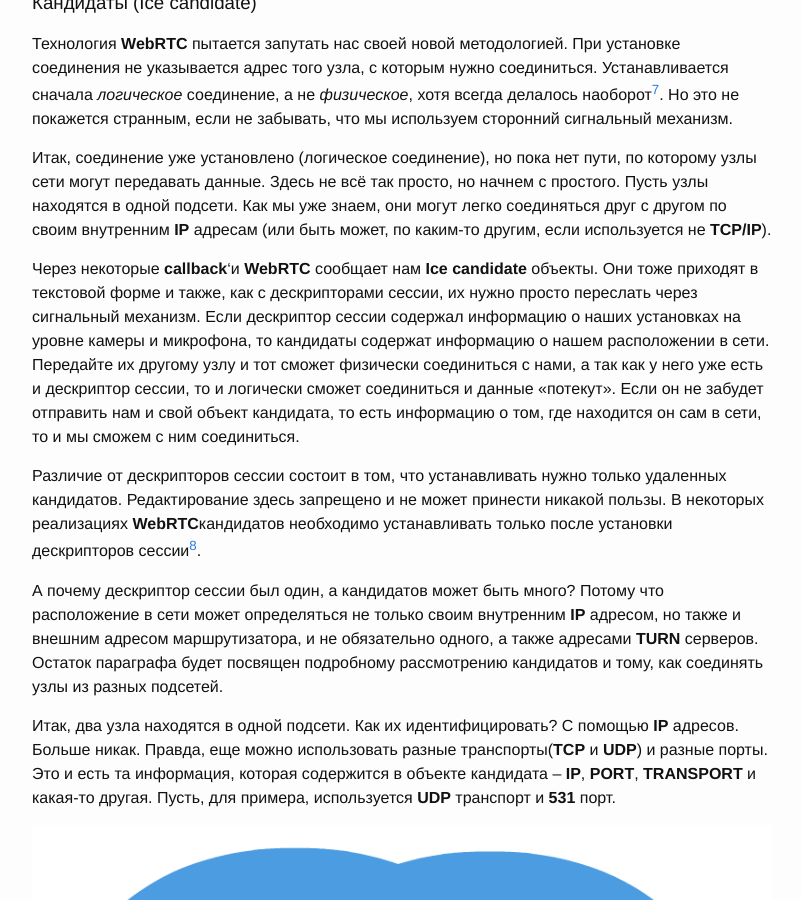
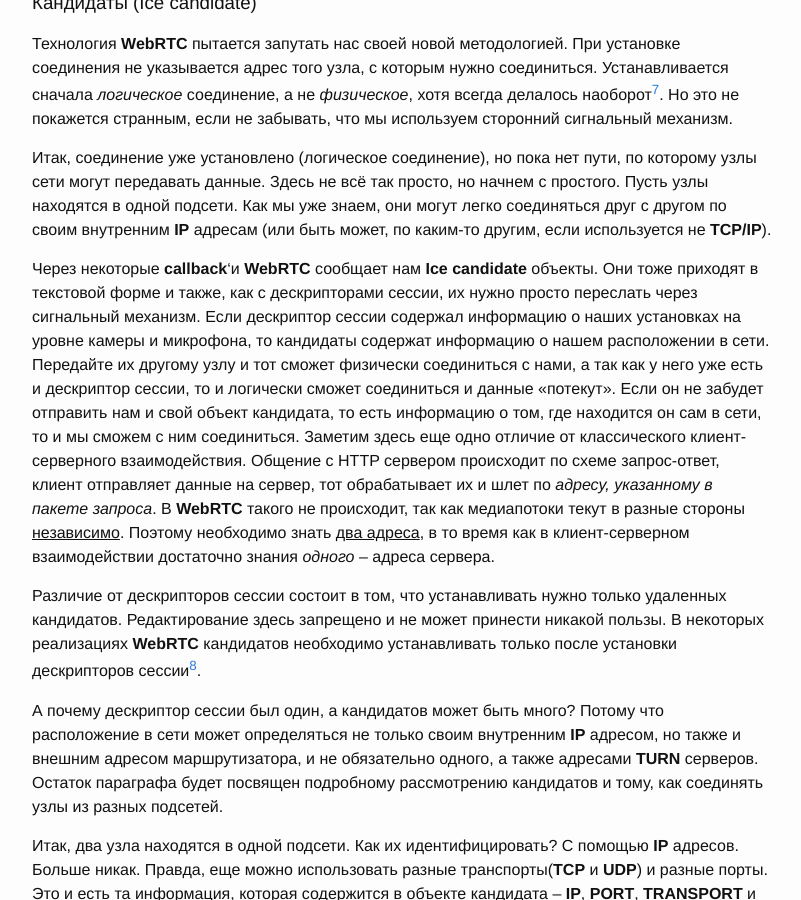
Before and after one commit to forasoft/forasoft.github.io, a Jekyll site: the page built from _posts/2015-10-31-webrtc-in-plain-russian.md, in a window 1280 px wide and 900 px high, scrolled down 8375 px. Shown: the whole window, without its empty margins (238-1039 px from the left). Built offline with Jekyll 4.4.1, drawn with Linux system fonts in a browser that asks for light colours; Markdown is read by kramdown in place of the engine named in the settings; comment, search, counter and statistics services are not loaded; some of the changed text lies outside the part shown.

Commit message:
WebRTC: add explanation of two way ice candidate necessity + fix some misprint

```diff
--- a/_posts/2015-10-31-webrtc-in-plain-russian.md
+++ b/_posts/2015-10-31-webrtc-in-plain-russian.md
@@ -138,9 +138,9 @@ author: kupec
 
 Итак, соединение уже установлено (логическое соединение), но пока нет пути, по которому узлы сети могут передавать данные. Здесь не всё так просто, но начнем с простого. Пусть узлы находятся в одной подсети. Как мы уже знаем, они могут легко соединяться друг с другом по своим внутренним **IP** адресам (или быть может, по каким-то другим, если используется не **TCP/IP**).
 
-Через некоторые **callback**'и **WebRTC** сообщает нам **Ice candidate** объекты. Они тоже приходят в текстовой форме и также, как с дескрипторами сессии, их нужно просто переслать через сигнальный механизм. Если дескриптор сессии содержал информацию о наших установках на уровне камеры и микрофона, то кандидаты содержат информацию о нашем расположении в сети. Передайте их другому узлу и тот сможет физически соединиться с нами, а так как у него уже есть и дескриптор сессии, то и логически сможет соединиться и данные «потекут». Если он не забудет отправить нам и свой объект кандидата, то есть информацию о том, где находится он сам в сети, то и мы сможем с ним соединиться.
+Через некоторые **callback**'и **WebRTC** сообщает нам **Ice candidate** объекты. Они тоже приходят в текстовой форме и также, как с дескрипторами сессии, их нужно просто переслать через сигнальный механизм. Если дескриптор сессии содержал информацию о наших установках на уровне камеры и микрофона, то кандидаты содержат информацию о нашем расположении в сети. Передайте их другому узлу и тот сможет физически соединиться с нами, а так как у него уже есть и дескриптор сессии, то и логически сможет соединиться и данные «потекут». Если он не забудет отправить нам и свой объект кандидата, то есть информацию о том, где находится он сам в сети, то и мы сможем с ним соединиться. Заметим здесь еще одно отличие от классического клиент-серверного взаимодействия. Общение с HTTP сервером происходит по схеме запрос-ответ, клиент отправляет данные на сервер, тот обрабатывает их и шлет по *адресу, указанному в пакете запроса*. В **WebRTC** такого не происходит, так как медиапотоки текут в разные стороны <u>независимо</u>. Поэтому необходимо знать <u>два адреса</u>, в то время как в клиент-серверном взаимодействии достаточно знания *одного* -- адреса сервера.
 
-Различие от дескрипторов сессии состоит в том, что устанавливать нужно только удаленных кандидатов. Редактирование здесь запрещено и не может принести никакой пользы. В некоторых реализациях **WebRTC**кандидатов необходимо устанавливать только после установки дескрипторов сессии[^cand_after_answer].
+Различие от дескрипторов сессии состоит в том, что устанавливать нужно только удаленных кандидатов. Редактирование здесь запрещено и не может принести никакой пользы. В некоторых реализациях **WebRTC** кандидатов необходимо устанавливать только после установки дескрипторов сессии[^cand_after_answer].
 
 [^cand_after_answer]: Такова реализация **libjingle** и некоторых браузеров.
 
```
Also changed, not shown: other parts of _posts/2015-10-31-webrtc-in-plain-russian.md (+1 -1 lines).
